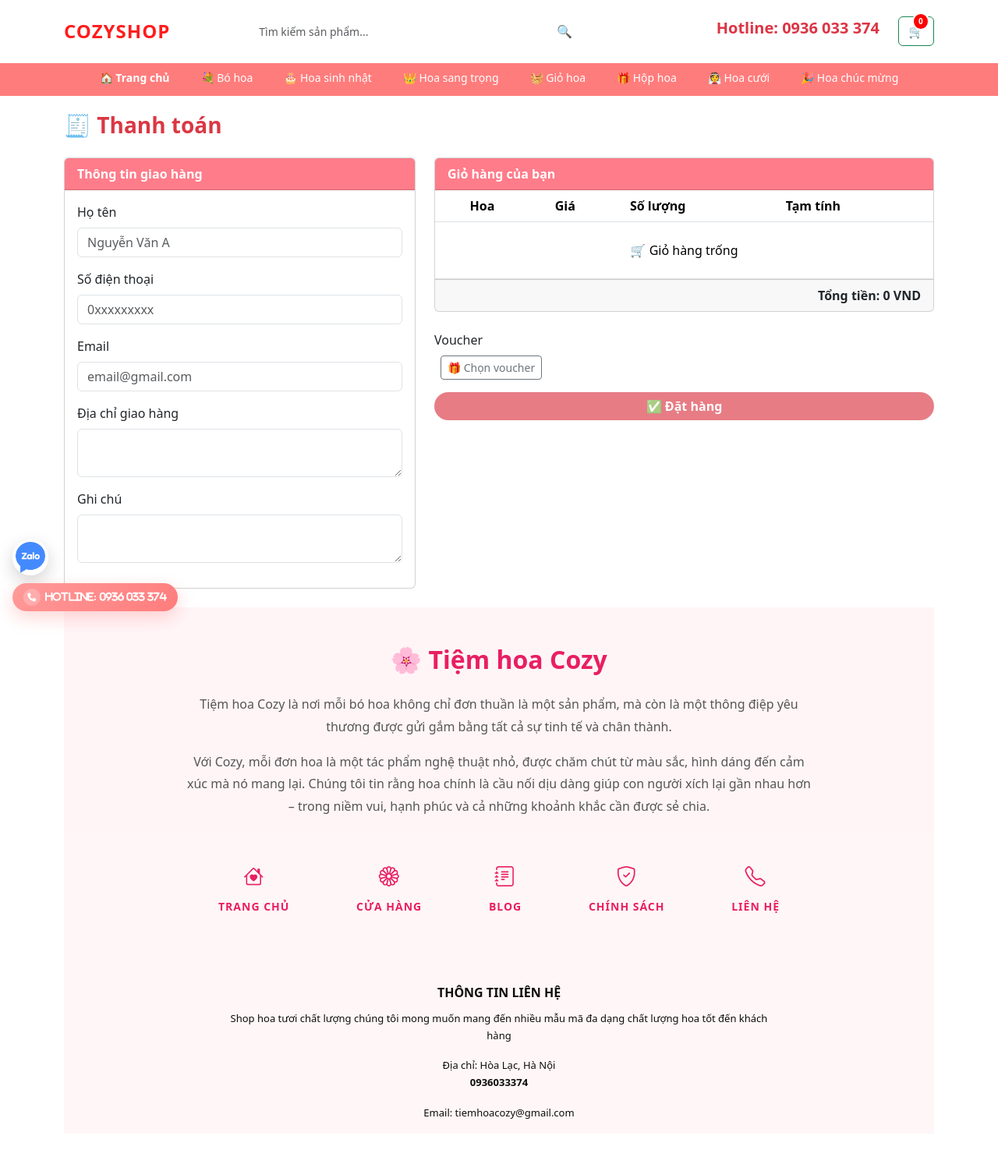
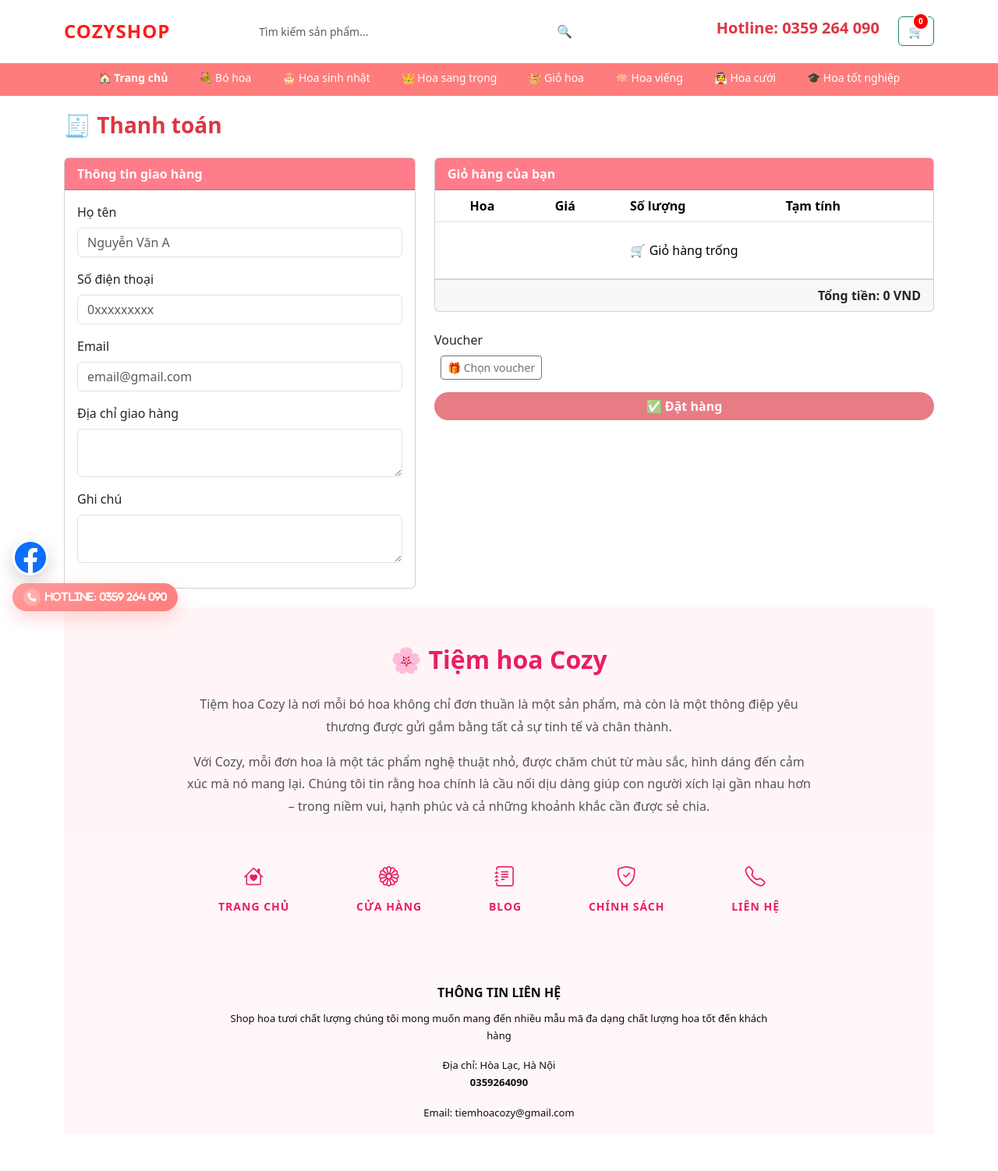
Before and after one commit to vpmx555/tiemhoacozy2, a Django app: page /checkout/ in a window 1280 px wide. Shown: the whole page at 78% size. Run offline with Django 5.2, Linux system fonts and the light colour scheme.

Commit message:
fixing FE

```diff
--- a/shop_flower/templates/shop_flower/base.html
+++ b/shop_flower/templates/shop_flower/base.html
@@ -58,7 +58,7 @@
           <ul class="navbar-nav ms-auto align-items-center">
             <li class="nav-item me-3">
               <a class="nav-link text-white d-flex align-items-center" href="#">
-                <h5 class="fw-bold text-danger">Hotline: 0936 033 374</h5>
+                <h5 class="fw-bold text-danger">Hotline: 0359 264 090</h5>
               </a>
             </li>
 
@@ -113,7 +113,7 @@
 
             <li class="nav-item">
                 <a class="nav-link text-white category-link" href="/products/?type=5">
-                    🎁 Hộp hoa
+                    🪷 Hoa viếng
                 </a>
             </li>
 
@@ -124,12 +124,10 @@
             </li>
 
             <li class="nav-item">
-                <a class="nav-link text-white category-link" href="/products/?type=7">
-                    🎉 Hoa chúc mừng
+                <a class="nav-link text-white category-link" href="/products/?type=9">
+                    🎓 Hoa tốt nghiệp
                 </a>
             </li>
-
-
 
         </ul>
 
@@ -321,7 +319,7 @@
 
         </ul>
         <div class="footer-social text-center">
-          <a href="https://facebook.com" target="_blank">
+          <a href="https://www.facebook.com/profile.php?id=61587186664859" target="_blank">
             <i class="bi bi-facebook"></i>
           </a>
           <a href="https://instagram.com" target="_blank">
@@ -342,7 +340,7 @@
 
           <p>
             Địa chỉ: Hòa Lạc, Hà Nội<br>
-            <strong>0936033374</strong><br>
+            <strong>0359264090</strong><br>
             <p>
               Email: tiemhoacozy@gmail.com
             </p>
@@ -367,15 +365,17 @@
 <div id="floatingCta" class="floating-cta" aria-live="polite">
 
   <!-- Zalo round -->
-  <a class="fab-sm" href="https://zalo.me/0936033374" target="_blank" rel="noopener" aria-label="Chat Zalo 0936033374">
+  <div class="fab-sm" target="_blank" rel="noopener" aria-label="Chat Zalo 0359264090">
     <!-- nếu có ảnh zalo: -->
-    <img src="{% static 'shop_flower/zalo-icon.png' %}" alt="Zalo" style="width:40px;height:40px;">
-  </a>
+    <a href="https://www.facebook.com/profile.php?id=61587186664859" style="" target="_blank">
+            <i class="bi bi-facebook" style="font-size:40px;"></i>
+          </a>
+  </div>
 
   <!-- Hotline (tel:) -->
-  <a class="fab" href="tel:0936033374" aria-label="Gọi Hotline 0936033374">
+  <a class="fab" href="tel:0359264090" aria-label="Gọi Hotline 0359264090">
     <span class="icon"><i class="fa-solid fa-phone" aria-hidden="true"></i></span>
-    <span class="fab-label">Hotline: 0936 033 374</span>
+    <span class="fab-label">Hotline: 0359 264 090</span>
   </a>
 
 </div>
--- a/shop_flower/templates/shop_flower/product_list.html
+++ b/shop_flower/templates/shop_flower/product_list.html
@@ -172,7 +172,7 @@
 
                     {% if flower.total_stock %}
                     <p class="text-danger fw-bold">
-                        {{ flower.sell_price|floatformat:0 }} VND
+                        {{ flower.sell_price|floatformat:0|intcomma }} VND
                     </p>
                     {% else %}
                     <p class="text-secondary fw-bold">Hết hàng</p>
@@ -182,7 +182,7 @@
                 <div class="cart-action"
                     data-id="{{ flower.id }}"
                     data-name="{{ flower.name }}"
-                    data-price="{{ flower.sell_price|floatformat:0|intcomma }}"
+                    data-price="{{ flower.sell_price }}"
                     data-image="{% if flower.image %}{{ flower.image.url }}{% else %}{% static 'shop_flower/images/no-image.png' %}{% endif %}">
                 {% if flower.total_stock %}
                     <button class="btn btn-danger rounded-pill fw-bold w-100 btn-add-cart">
```
